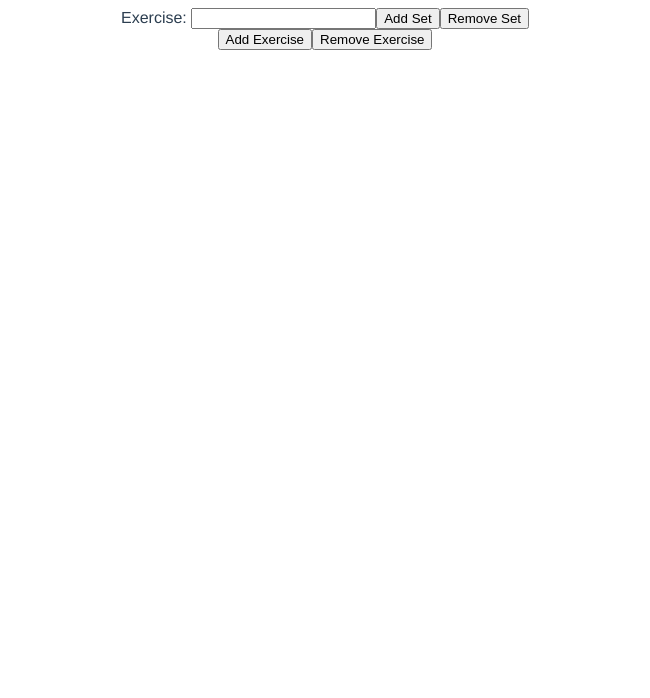
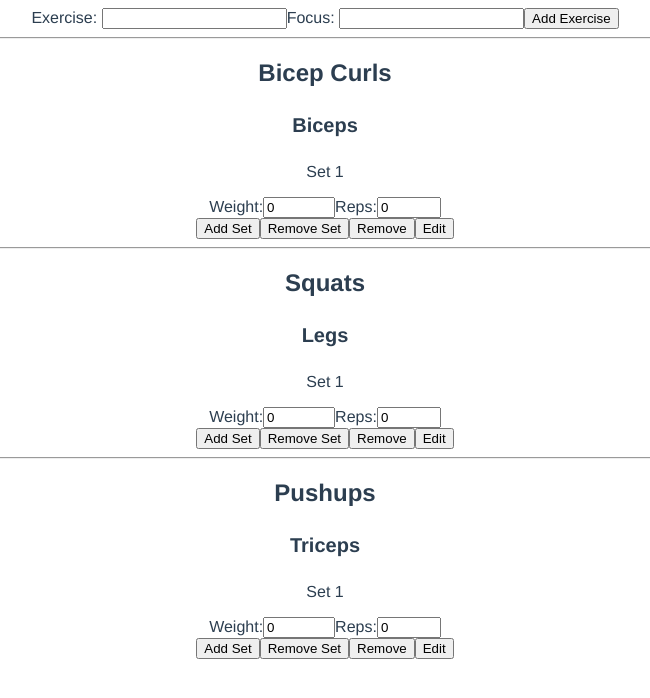
Before and after one commit to a-camarillo/workout-app, a Vue app: page / in a window 1280 px wide. Shown: the top 698 px of the page, without its empty margins (315-965 px from the left). Built offline with nearby package versions, Linux system fonts and the light colour scheme.

Commit message:
created editable inputs for exercise with edit/save button

```diff
--- a/src/components/Exercise.vue
+++ b/src/components/Exercise.vue
@@ -1,14 +1,36 @@
 <template>
-  <form>
-    <div id="exercise" v-for="exercise in exercises" v-bind:key="exercise">
+<div>
+
+  <div id="exercise">
       <label>Exercise: </label>
-      <input type="text" id="exerciseName" @keyup="enterExercise" required>
-      <p hidden id="exerciseText">Exercise: {{ exercises.exercise }}</p>
-      <Set/>
+      <input type="text" id="exerciseName" required v-model="newExercise.name" />
+      <label>Focus: </label>
+      <input id="exerciseType" required v-model="newExercise.type" />
+      <button id="saveButton" @click="addExercise">Add Exercise</button>
+  </div>
+
+  <div :key="`exercise-${exercise.id}`" v-for="exercise in exercises" :ref="`exerciseDiv-${exercise.id}`">
+    <hr/>
+    <div :class="{hidden: !exercise.isExerciseInEdit}">
+      <label >Exercise: </label>
+      <input type="text" id="exerciseName" required v-model ="exercise.name" />
+      <label >Focus: </label>
+      <input id="exerciseType" required v-model="exercise.type"/>
     </div>
-    <button @click="addExercise">Add Exercise</button>
-    <button @click="removeExercise">Remove Exercise</button>
-  </form>
+    <h2>{{exercise.name}}</h2>
+    <h4>{{exercise.type}}</h4>
+    <Set v-model:sets="exercise.sets"/>
+    <button @click="removeExercise(exercise.id)">Remove</button>
+    <button id="editButton" @click="editExercise(exercise.id)">Edit</button>
+</div>
+
+    <!-- <button @click="addExercise">Add Exercise</button>
+    <button @click="removeExercise">Remove Exercise</button> -->
+
+
+
+</div>
+
 </template>
 
 <script>
@@ -19,28 +41,115 @@ export default {
     methods: {
       addExercise() {
         this.exercises.push({
-          exercise: ''
+          exercise: '',
+          exerciseCounter: "exercise"
         });
       },
-      removeExercise() {
-        this.exercises.pop();
+      removeExercise(exerciseId) {
+        // find exercise in this.exercises that exercise.id matches exerciseId
+        // most popular array methods .map, .forEach. .filter, .reduce
+        this.exercises = this.exercises.filter(exercise => {
+          return exercise.id !== exerciseId
+        });
       },
-      enterExercise(e) {
-        if (e.keyCode == 9) {
-          const p = document.getElementById('exerciseText');
-
-          p.removeAttribute("hidden");
+      generateId() {
+        // creates a base36 string from a randomized decimal
+        const BASE = 36;
+        const SUBSTRING = 2;
+        return '_' + Math.random().toString(BASE).substr(SUBSTRING)
+      },
+      addExercise() {
+        this.newExercise.id = this.generateId()
+        this.exercises.push(this.newExercise)
+        this.newExercise = {
+          name: '',
+          id: '',
+          type: '',
+          sets: []
         }
+      },
+      editExercise(exerciseId) {
+        const exerciseInEdit = this.exercises.find(exercise => {
+           return exercise.id == exerciseId
+        });
+        console.log(this.$refs[`exerciseDiv-${exerciseId}`].children.editButton.innerText)
+        exerciseInEdit.isExerciseInEdit = !exerciseInEdit.isExerciseInEdit
+        if (exerciseInEdit.isExerciseInEdit == true) {
+          this.$refs[`exerciseDiv-${exerciseId}`].children.editButton.innerText = "Save"
+        } else {
+          this.$refs[`exerciseDiv-${exerciseId}`].children.editButton.innerText = "Edit"
+        }
+        // this.$refs.exerciseDiv-exerciseId.label.removeAttribute('hidden');
+        // this.$refs.exerciseDiv-exerciseId.input.removeAttribute('hidden');
       }
     },
     data() {
       return {
+        newExercise: {
+          name: '',
+          id: '',
+          type: '',
+          sets: [],
+          isExerciseInEdit: false,
+        },
         exercises: [
+          /**
+           * exercise
+           * {
+           *   name: String,
+           *   id: Number,
+           *   type: String,
+           *   sets: Array,
+           *   isExerciseInEdit: Boolean
+           * }
+           *
+           */
          {
-            exercise: ''
+            name: 'Bicep Curls',
+            id: '_h4y171fk7gc',
+            type: 'Biceps',
+            sets: [{
+              weight: 0,
+              reps: 0,
+            }],
+            isExerciseInEdit: false,
+         },
+                  {
+            name: 'Squats',
+            id: '_um01cx0mhk',
+            type: 'Legs',
+            sets: [{
+              weight: 0,
+              reps: 0,
+            }],
+            isExerciseInEdit: false,
+         },
+                  {
+            name: 'Pushups',
+            id: '_rn4vdev3g9',
+            type: 'Triceps',
+            sets: [{
+              weight: 0,
+              reps: 0,
+            }],
+            isExerciseInEdit: false,
          }
-        ]
+        ],
       }
     }
 }
 </script>
+
+<style >
+h2 {
+  font-size: 1.5rem;
+}
+
+h4 {
+  font-size: 1.25rem;
+}
+
+.hidden label, .hidden input {
+    display:none;
+}
+</style>
```
